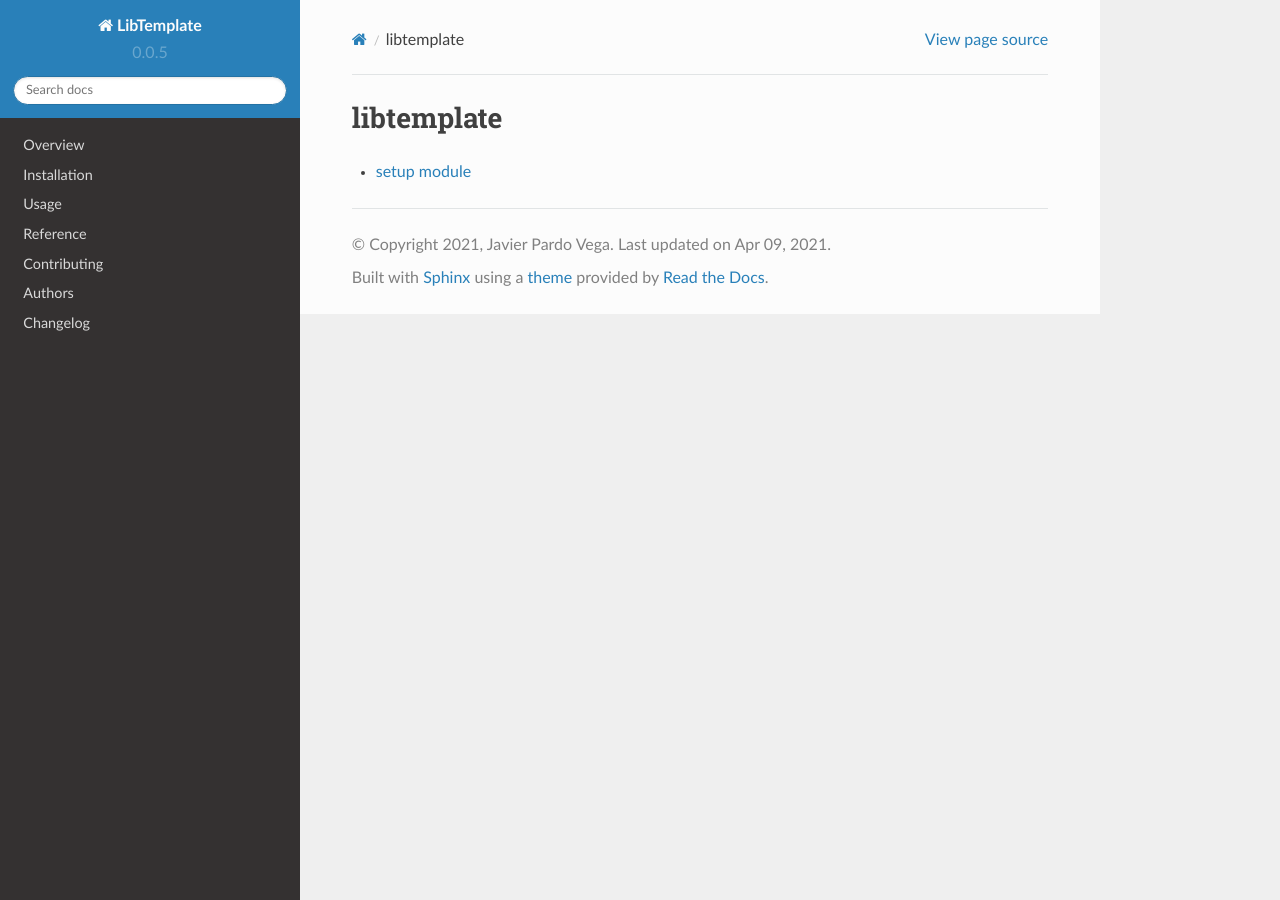
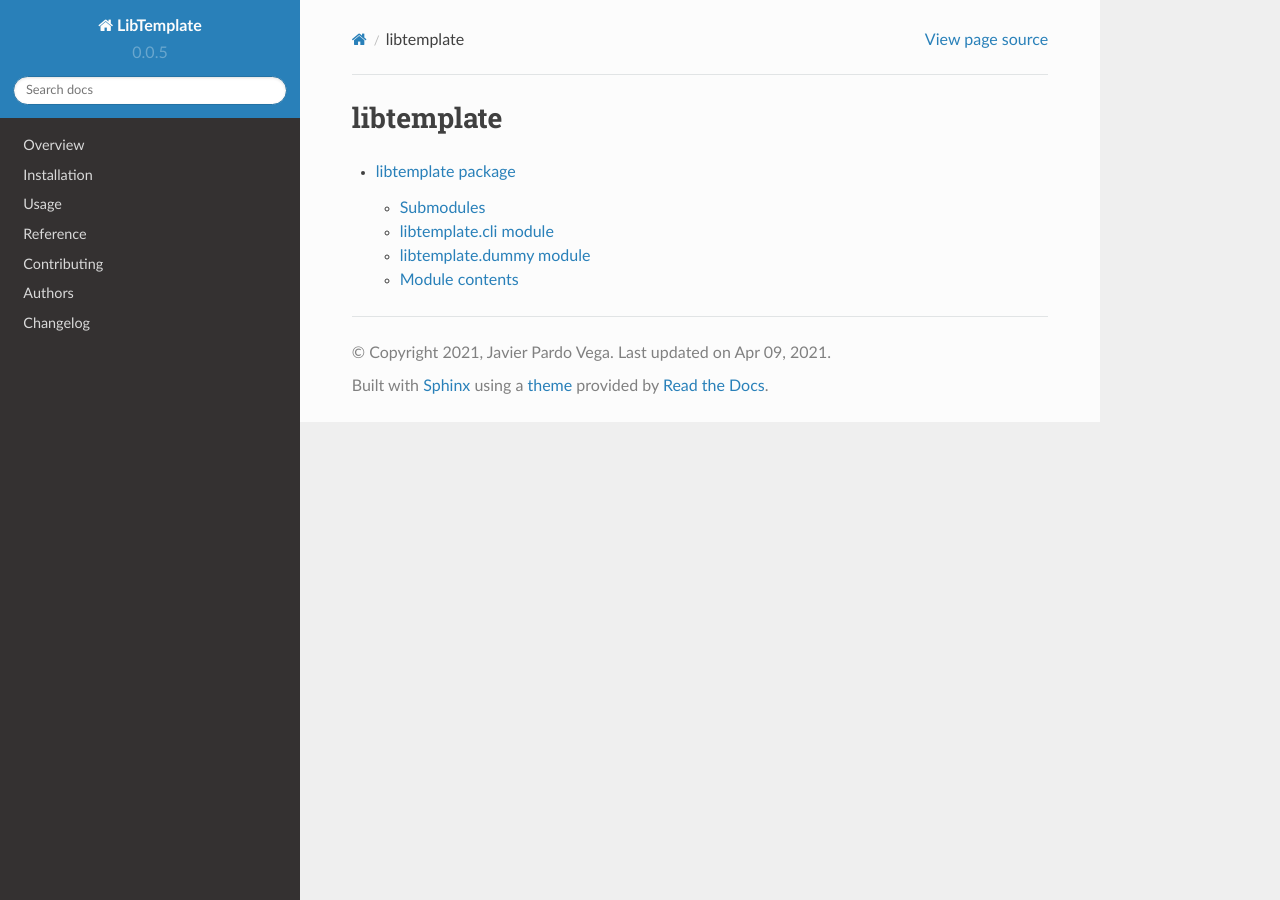
Before and after one commit to jpardovega/libtemplate, a Sphinx documentation site: the page built from docs/reference/modules.rst, in a window 1280 px wide. Built offline with Sphinx 7.4.7 and the Read the Docs theme 2.0.0, drawn with Linux system fonts in a browser that asks for light colours.

Commit message:
Updated docs

```diff
--- a/docs/reference/libtemplate.rst
+++ b/docs/reference/libtemplate.rst
@@ -1,9 +1,30 @@
-libtemplate
-===========
+libtemplate package
+===================
 
-.. testsetup::
+Submodules
+----------
 
-    from libtemplate import *
+libtemplate.cli module
+----------------------
+
+.. automodule:: libtemplate.cli
+   :members:
+   :undoc-members:
+   :show-inheritance:
+
+libtemplate.dummy module
+------------------------
+
+.. automodule:: libtemplate.dummy
+   :members:
+   :undoc-members:
+   :show-inheritance:
+
+
+Module contents
+---------------
 
 .. automodule:: libtemplate
-    :members:
+   :members:
+   :undoc-members:
+   :show-inheritance:
--- a/docs/reference/modules.rst
+++ b/docs/reference/modules.rst
@@ -4,4 +4,4 @@ libtemplate
 .. toctree::
    :maxdepth: 4
 
-   setup
+   libtemplate
```
